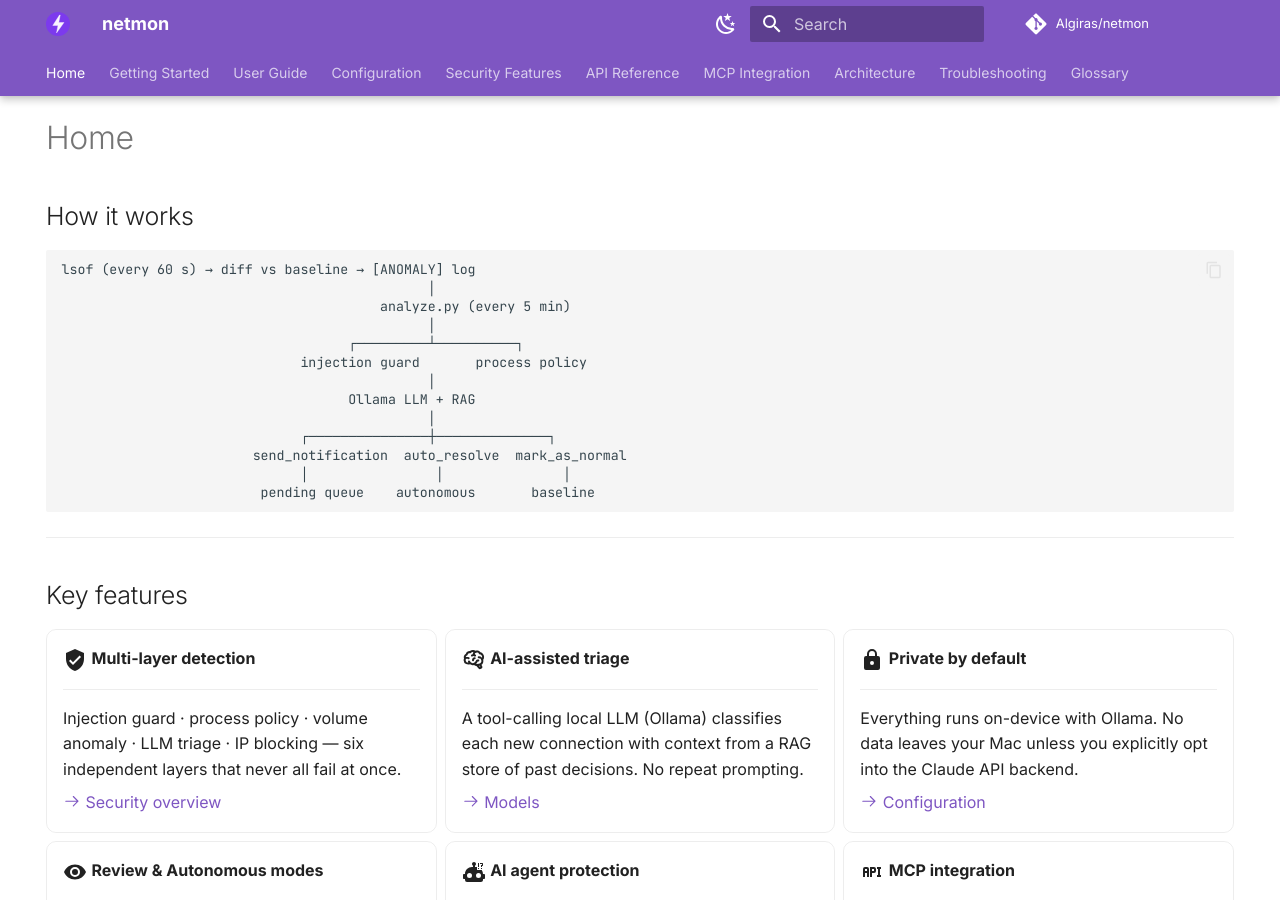
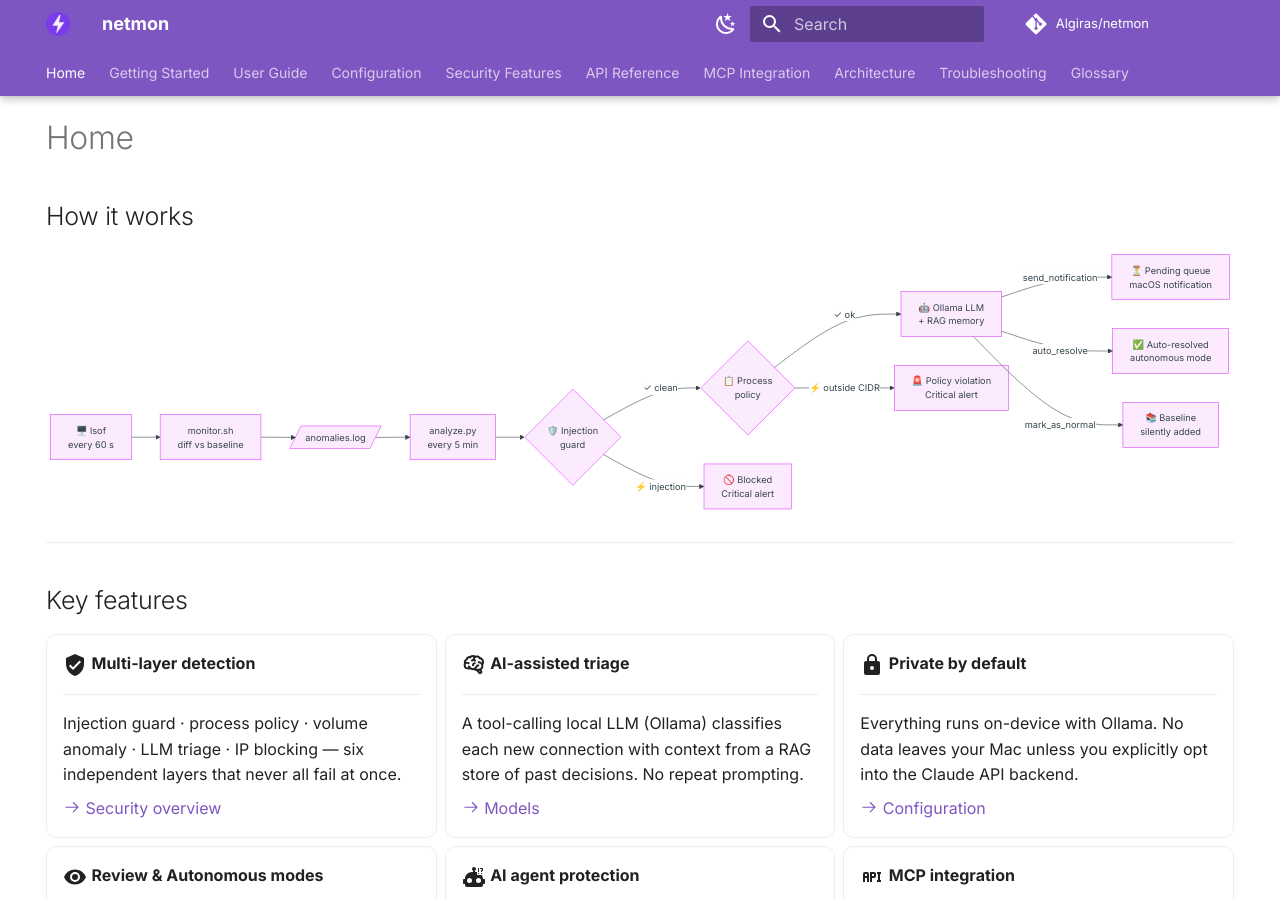
Before and after one commit to Algiras/netmon, an MkDocs documentation site: the page built from docs/index.md, in a window 1280 px wide and 900 px high, scrolled down 1279 px. Built offline with MkDocs 1.6.1 and Material for MkDocs 9.7.7, drawn with Linux system fonts in a browser that asks for light colours; comment, search, counter and statistics services are not loaded; part of the change alters nothing that is shown.

Commit message:
Replace 'How it works' ASCII art with mermaid flowchart on home page
Co-Authored-By: Claude Sonnet 4.6 <noreply@anthropic.com>

````diff
--- a/docs/index.md
+++ b/docs/index.md
@@ -7,20 +7,29 @@ hide:
 
 ## How it works
 
-```
-lsof (every 60 s) → diff vs baseline → [ANOMALY] log
-                                              │
-                                        analyze.py (every 5 min)
-                                              │
-                                    ┌─────────┴──────────┐
-                              injection guard       process policy
-                                              │
-                                    Ollama LLM + RAG
-                                              │
-                              ┌───────────────┼──────────────┐
-                        send_notification  auto_resolve  mark_as_normal
-                              │                │               │
-                         pending queue    autonomous       baseline
+```mermaid
+flowchart LR
+    LSOF["🖥️ lsof\nevery 60 s"]
+    MON["monitor.sh\ndiff vs baseline"]
+    LOG[/"anomalies.log"/]
+    ANA["analyze.py\nevery 5 min"]
+    IG{"🛡️ Injection\nguard"}
+    PP{"📋 Process\npolicy"}
+    LLM["🤖 Ollama LLM\n+ RAG memory"]
+
+    NOTIFY["⏳ Pending queue\nmacOS notification"]
+    AUTO["✅ Auto-resolved\nautonomous mode"]
+    NORM["📚 Baseline\nsilently added"]
+
+    LSOF --> MON --> LOG --> ANA
+    ANA --> IG
+    IG -->|"⚡ injection"| BLOCKED["🚫 Blocked\nCritical alert"]
+    IG -->|"✓ clean"| PP
+    PP -->|"⚡ outside CIDR"| VIOLATION["🚨 Policy violation\nCritical alert"]
+    PP -->|"✓ ok"| LLM
+    LLM -->|"send_notification"| NOTIFY
+    LLM -->|"auto_resolve"| AUTO
+    LLM -->|"mark_as_normal"| NORM
 ```
 
 ---
````
